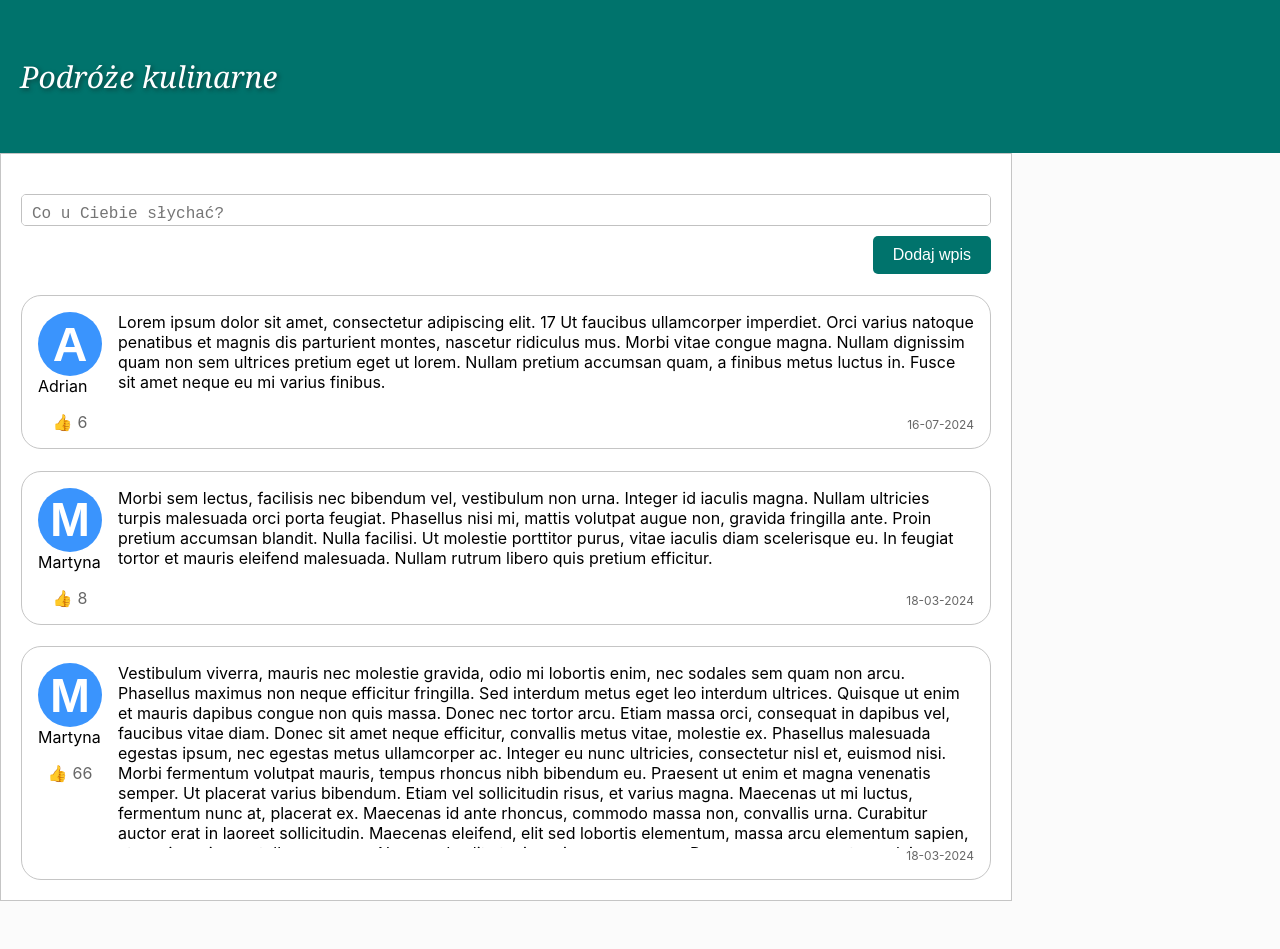
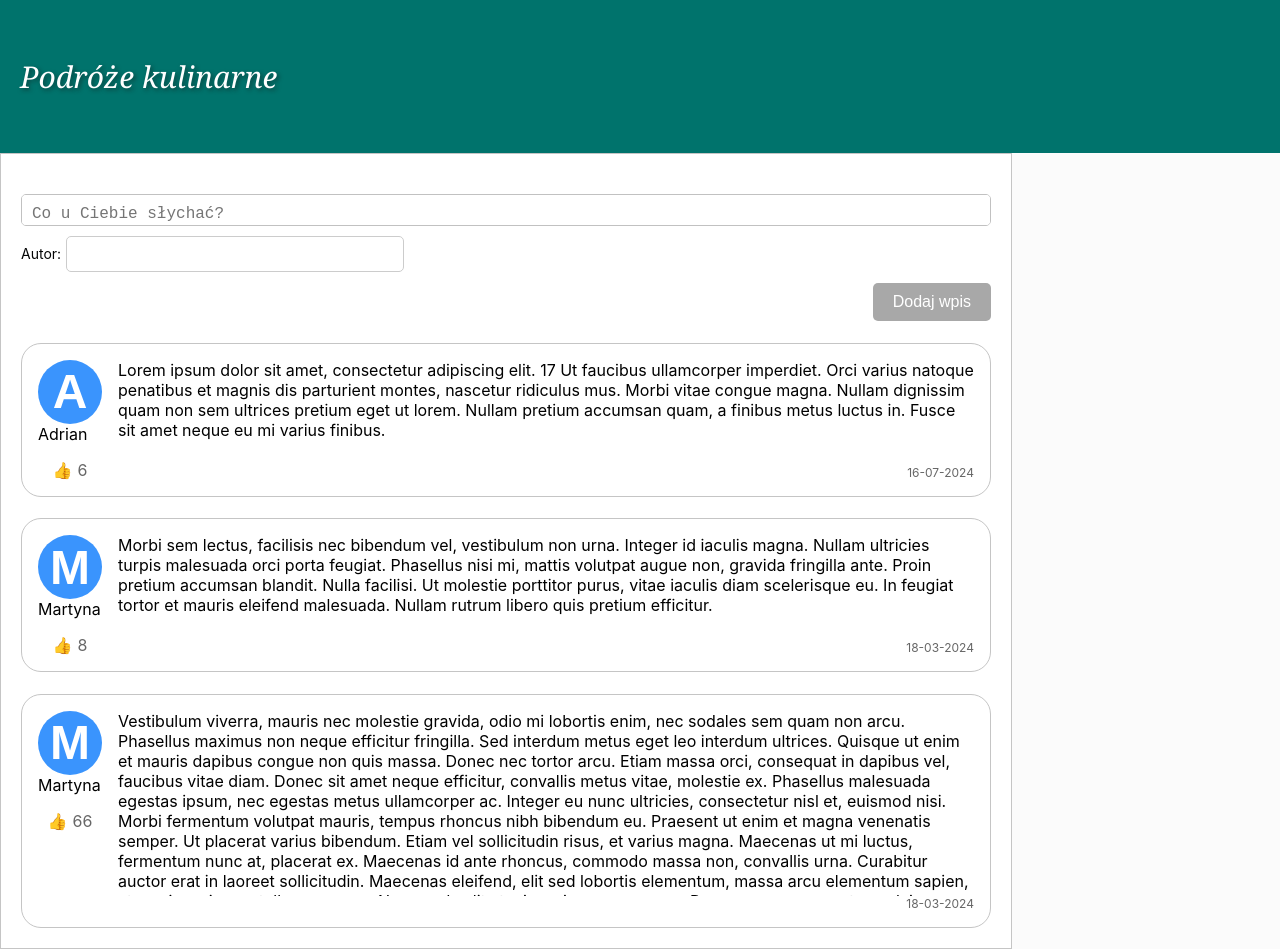
Before and after one commit to AdiPodlas/Mikroblog, a React (Create React App) app: page / in a window 1280 px wide. Before the commit the page ends 901 px from the top, so only its background shows below. Built offline with nearby package versions, Linux system fonts and the light colour scheme.

Commit message:
Author add

```diff
--- a/src/App.js
+++ b/src/App.js
@@ -8,10 +8,10 @@ import { NewEntryForm } from './NewEntryForm';
 function App() {
     const [entries, setEntries] = useState(getEntries());
 
-    const handleAddEntry = (text) => {
+    const handleAddEntry = (text, author) => {
         const newEntry = {
             id: entries.length + 1,
-            author: 'Anonim',
+            author: author,
             text: text,
             date: new Date().toLocaleDateString(),
             likes: 0
--- a/src/NewEntryForm.css
+++ b/src/NewEntryForm.css
@@ -22,7 +22,7 @@
     border: none;
     border-radius: 5px;
     font-size: 16px;
-    cursor: pointer;
+    cursor:pointer;
     transition: transform 0.1s ease-in-out, background-color 0.1s ease-in-out;
 }
 
@@ -46,3 +46,35 @@
   border-color: #0c647f;
   outline: none;
   }
+
+  .new-entry-author-label {
+    width: 100%;
+    margin-bottom: 5px;
+    font-size: 14px;
+    color: #040505;
+    text-align: left; /* Wyrównaj tekst do lewej */
+}
+
+.new-entry-author-input {
+    width: 20rem;
+    padding: 0.5rem;
+    margin-bottom: 0.4rem; /* Dodaj margines poniżej pola autora */
+    margin-left: 5px;
+    border: 1px solid #ccc;
+    border-radius: 5px;
+    font-size: 16px;
+}
+
+.new-entry-author-input:focus-visible{
+    height: 2rem;
+    border-color: #0c647f;
+    outline: none;
+}
+.add-entry-button:disabled {
+    background-color: #a8a8a8;
+    cursor: not-allowed;
+}
+
+.new-entry-input.focused {
+    min-height: 100px;
+}
--- a/src/NewEntryForm.js
+++ b/src/NewEntryForm.js
@@ -3,27 +3,63 @@ import './NewEntryForm.css';
 
 export const NewEntryForm = ({ onAddEntry }) => {
     const [text, setText] = useState('');
+    const [author, setAuthor] = useState('');
+    const [isFocused, setIsFocused] = useState(false);
 
-    const handleInputChange = (e) => {
+    const handleTextChange = (e) => {
         setText(e.target.value);
     };
 
+    const handleAuthorChange = (e) => {
+        setAuthor(e.target.value);
+    };
+
     const handleAddEntry = () => {
-        if (text.trim() !== '') {
-            onAddEntry(text);
+        if (text.trim() !== '' & author.trim() !== '') {
+            onAddEntry(text, author);
             setText(''); // Czyszczenie inputa po dodaniu wpisu
+            setAuthor('');
         }
     };
 
+    const handleFocus = () => {
+        setIsFocused(true);
+    };
+
+    const handleBlur = () => {
+        if (text.trim() === '') {
+            setIsFocused(false);
+        }
+    };
+
+    const isFormValid = text.trim() !== '' && author.trim() !== '';
+
            return (
             <div className="new-entry-form">
+
                 <textarea
                     value={text}
-                onChange={handleInputChange}
+                    onChange={handleTextChange}
                     placeholder="Co u Ciebie słychać?"
-                className="new-entry-input"
+                    onFocus={handleFocus}
+                    onBlur={handleBlur}
+                    className={`new-entry-input ${isFocused || text.trim() !== '' ? 'focused' : ''}`}
                 />
-            <button onClick={handleAddEntry} className="add-entry-button">
+                <label className="new-entry-author-label">Autor:
+                <input
+                    type="text"
+                    value={author}
+                    onChange={handleAuthorChange}
+                    className="new-entry-author-input"
+                    onFocus={handleFocus}
+                    onBlur={handleBlur}
+                />
+                </label>
+                <button
+                onClick={handleAddEntry}
+                className="add-entry-button"
+                disabled={!isFormValid}
+                >
                     Dodaj wpis
                 </button>
             </div>
```
Lines whose indentation alone changed are shown as unchanged.
